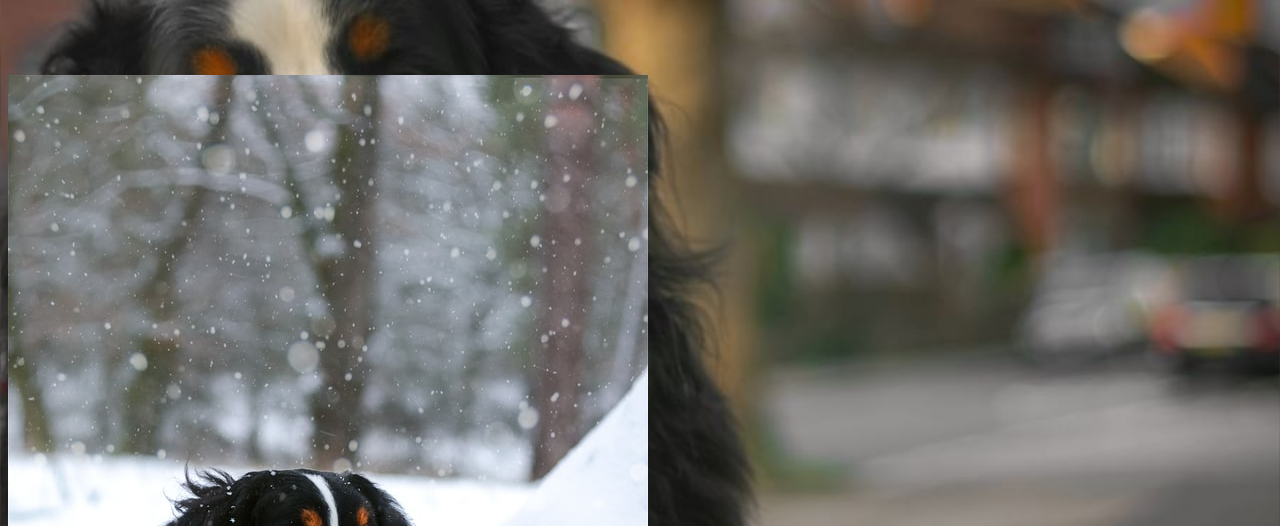
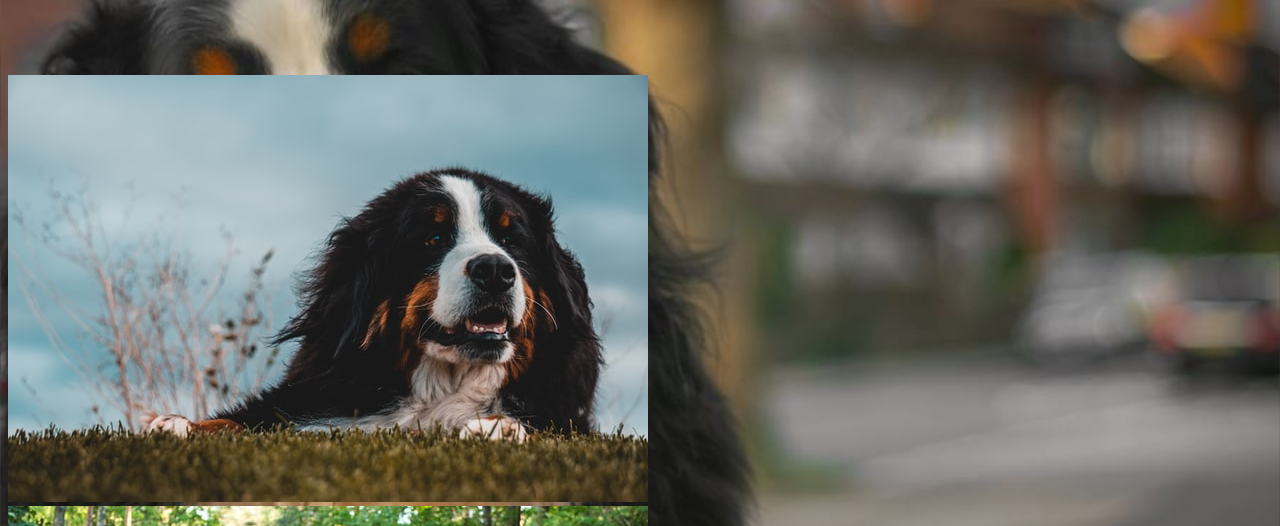
Before and after one commit to JasminSmith6532/My-Fan-page-Assignment, a plain HTML site: page Pictures.html in a window 1280 px wide. Shown: the part 274-800 px from the top of the page. Drawn offline with nearby package versions, Linux system fonts and the light colour scheme.

Commit message:
Update Pictures.html

```diff
--- a/Pictures.html
+++ b/Pictures.html
@@ -26,7 +26,6 @@
                   <div id="Pictures.html">
                     <h1>Pictures</h1>
 
-      <img src="Images/Dog1.jpg" alt="Dog one">
     <img src="Images/Dog2.jpg" alt="Dog two">
     <img src="Images/Dog3.jpg" alt="Dog three">
     <img src="Images/Dog5.jpg" alt="Dog four">
```
